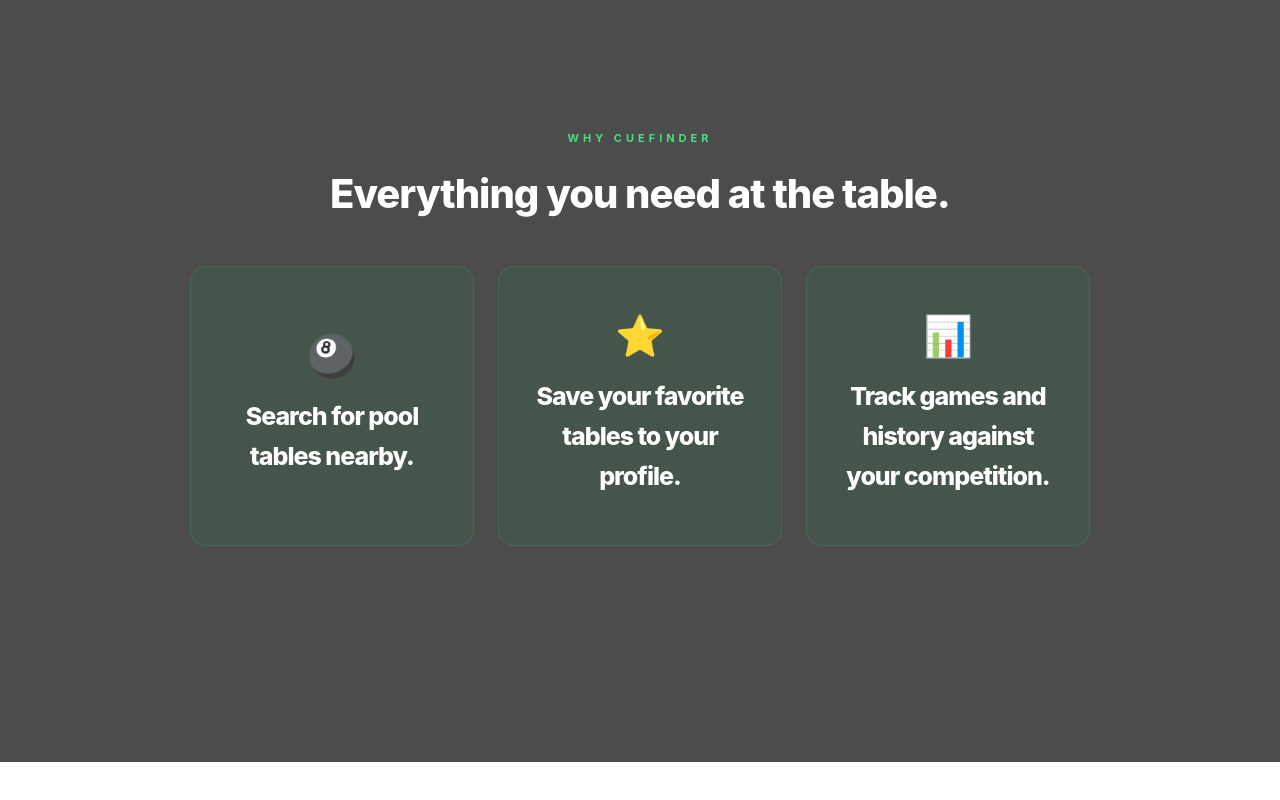
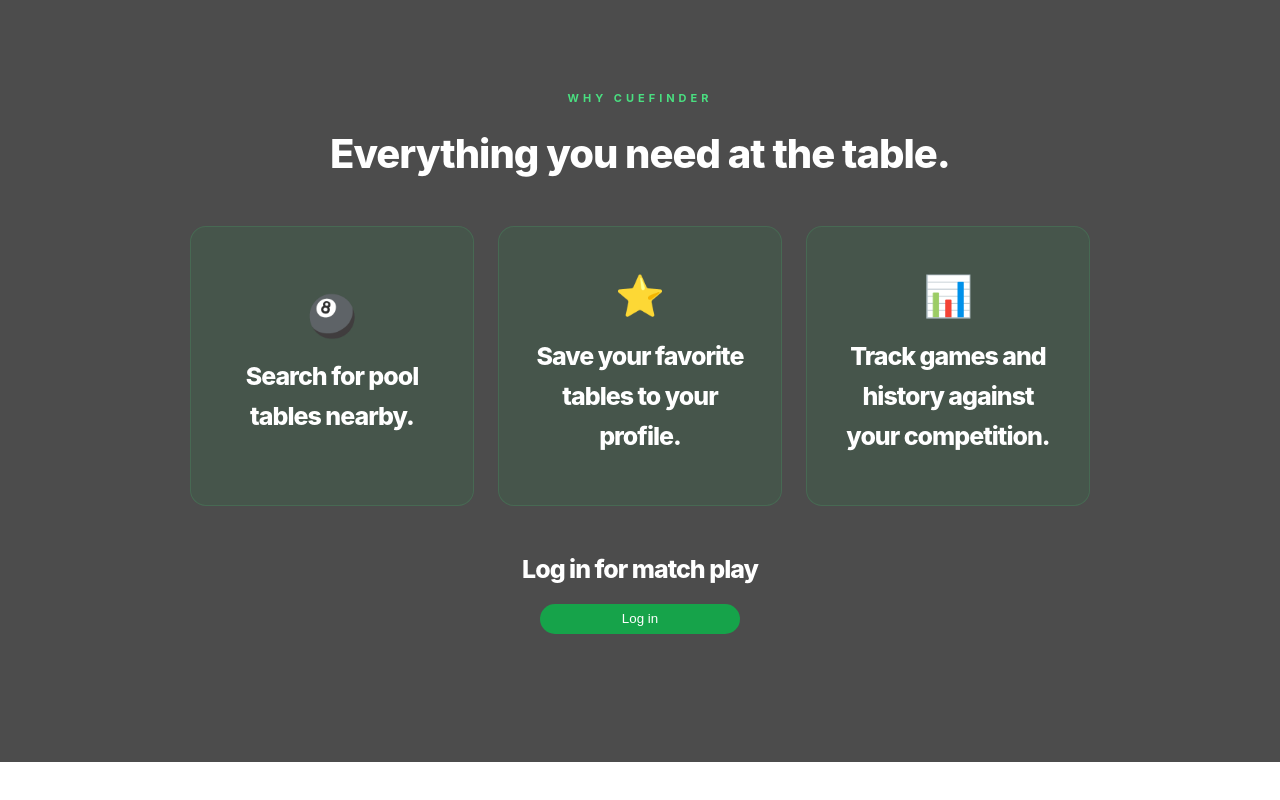
Before and after one commit to zackvalavanis/CueFinder, a React (Vite) app in the folder cueFinder/: page / in a window 1280 px wide. Shown: the part 908-1708 px from the top of the page. Built offline with nearby package versions, Linux system fonts and the light colour scheme; no server answers.

Commit message:
updates to the main page, specifically frontend

```diff
--- a/cueFinder/src/screens/Main/Main.css
+++ b/cueFinder/src/screens/Main/Main.css
@@ -323,6 +323,32 @@
 
 }
 
+.match-play-section-2 {
+  display: flex;
+  gap: 20px;
+  flex-direction: column;
+  justify-content: center;
+  align-items: center;
+}
+
+.match-play-section-2 button {
+  cursor: pointer;
+  width: 200px;
+  height: 30px;
+  border: none;
+  border-radius: 20px;
+  background-color: #16a34a;
+  color: white;
+}
+
+.match-play-section-2 button:hover {
+  transform: scale(1.02);
+  background-color: #15803d;
+}
+
+
+
+
 @media (max-width: 768px) {
   .section1 {
     height: auto;
--- a/cueFinder/src/screens/Main/Main.tsx
+++ b/cueFinder/src/screens/Main/Main.tsx
@@ -108,7 +108,7 @@
 
   return (
     <div className="main-page">
-      <section className="section1">
+      <section id='search-tables' className="section1">
         <h1>Find Pool Tables Near You</h1>
         <div className="search-wrapper">
           <div className="search_button">
@@ -145,27 +145,36 @@
         <p className="middle-heading">Why CueFinder</p>
         <h2 className="middle-title">Everything you need at the table.</h2>
         <div className="middle-middle">
+          <a style={{ textDecoration: 'none' }} href='#search-tables'>
             <div className="middle-boxes">
               <span className="icon">🎱</span>
               <h1>Search for pool tables nearby.</h1>
             </div>
+          </a>
           <div className="middle-boxes">
             <span className="icon">⭐</span>
             <h1>Save your favorite tables to your profile.</h1>
           </div>
+          <a style={{ textDecoration: 'none' }} href='#leaderboard'>
             <div className="middle-boxes">
               <span className="icon">📊</span>
               <h1>Track games and history against your competition.</h1>
             </div>
+          </a>
         </div>
         <div>
-          {user && (
+          {user ? (
             <button className='match-button' onClick={() => navigate('/Match-play')}>
               <span className="pocket top-left"></span>
               <span className="pocket top-right"></span>
               <span className="pocket bottom-left"></span>
               <span className="pocket bottom-right"></span>
               Match Play</button>
+          ) : (
+            <div className='match-play-section-2'>
+              <h1>Log in for match play</h1>
+              <button onClick={() => navigate('/login')}>Log in</button>
+            </div>
           )}
         </div>
       </section>
@@ -180,7 +189,6 @@
                 <th>Name</th>
                 <th>Wins</th>
                 <th>Losses</th>
-
               </tr>
             </thead>
             <tbody>
```
Lines whose indentation alone changed are shown as unchanged.
